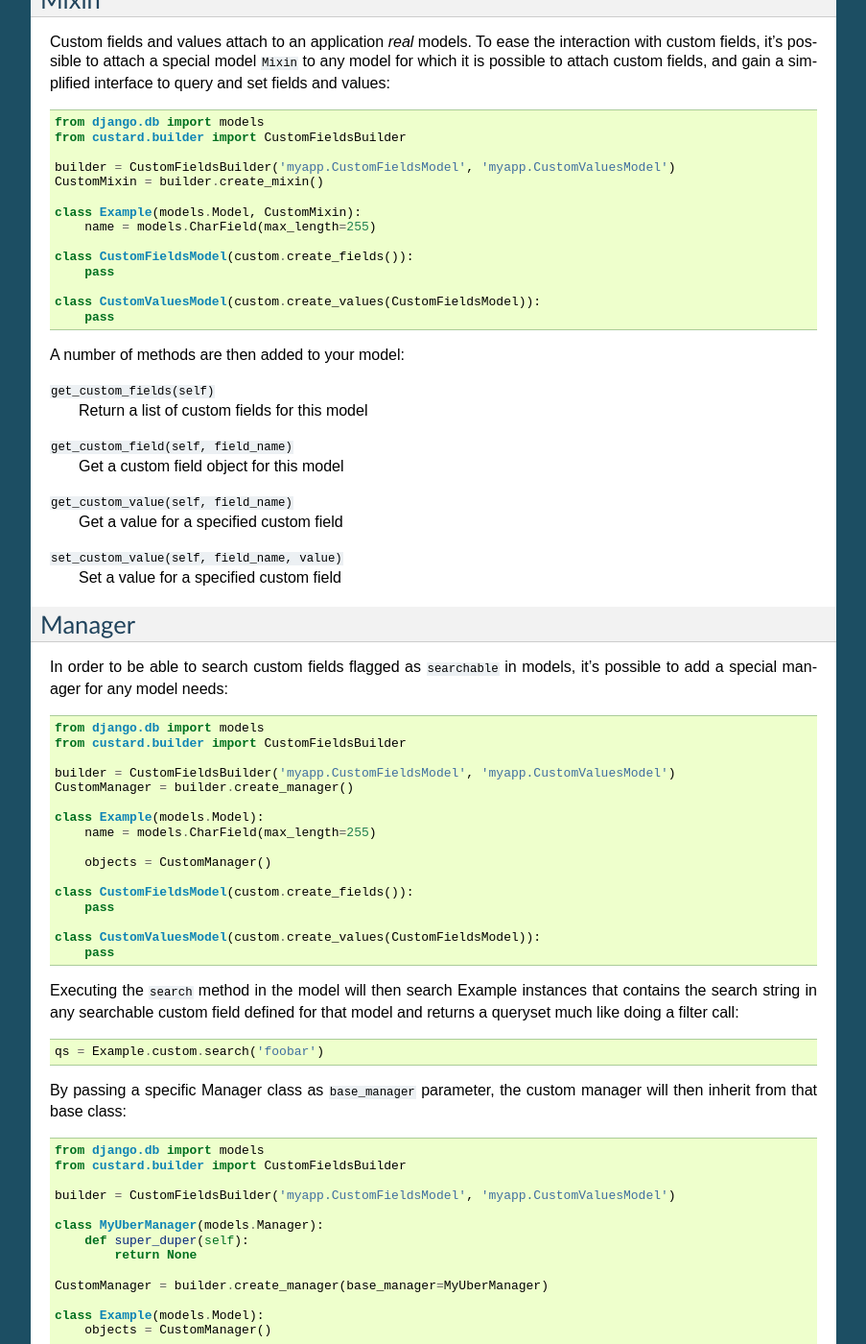
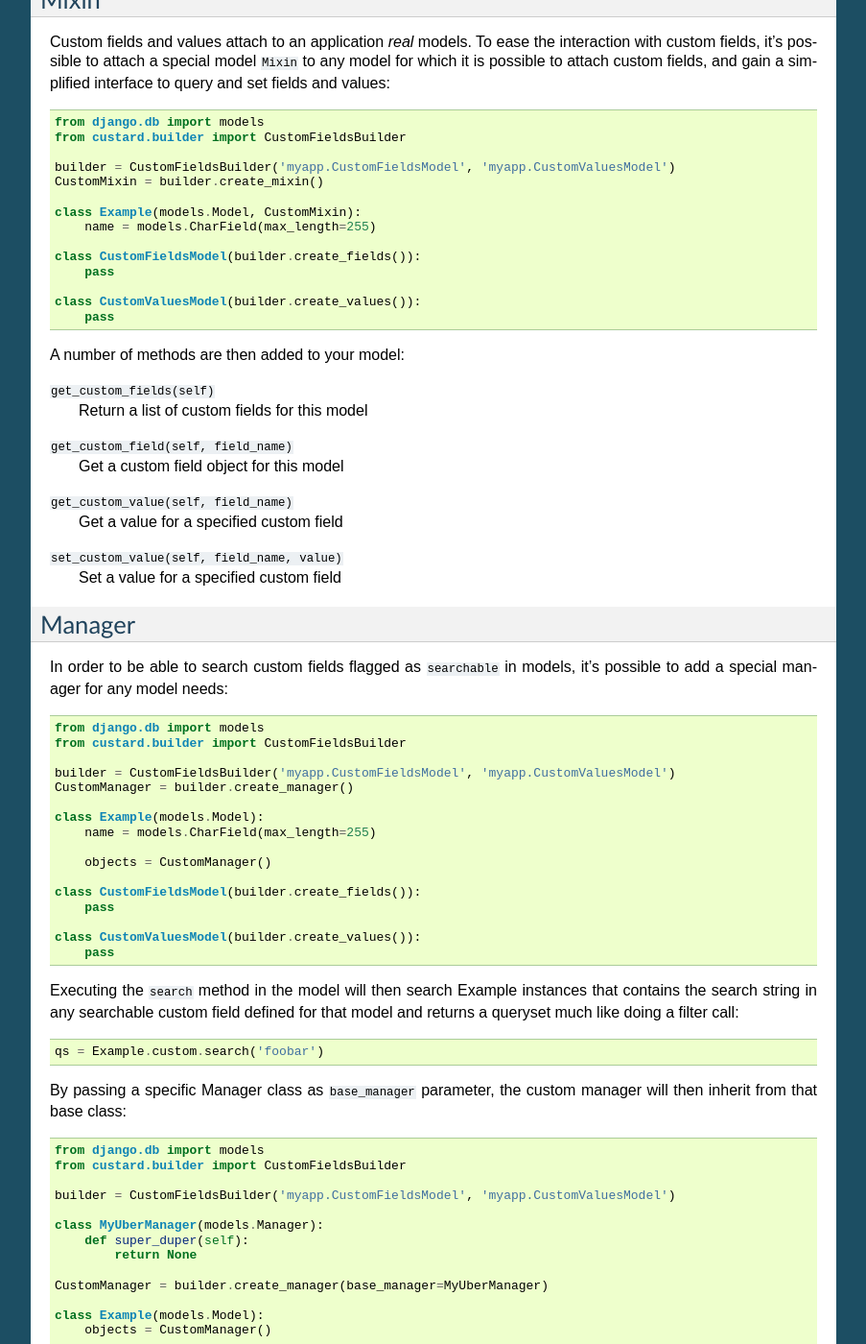
Before and after one commit to kunitoki/django-custard, a Sphinx documentation site: the page built from docs/models.rst, in a window 1280 px wide and 1400 px high, scrolled down 939 px. Shown: the whole window at 96% size, without its empty margins (198-1101 px from the left). Built offline with Sphinx 7.4.7, drawn with Linux system fonts in a browser that asks for light colours.

Commit message:
- fixed docs references

```diff
--- a/docs/models.rst
+++ b/docs/models.rst
@@ -70,10 +70,10 @@ interface to query and set fields and values::
   class Example(models.Model, CustomMixin):
       name = models.CharField(max_length=255)
 
-  class CustomFieldsModel(custom.create_fields()):
+  class CustomFieldsModel(builder.create_fields()):
       pass
 
-  class CustomValuesModel(custom.create_values(CustomFieldsModel)):
+  class CustomValuesModel(builder.create_values()):
       pass
 
 
@@ -109,10 +109,10 @@ it's possible to add a special manager for any model needs::
 
       objects = CustomManager()
 
-  class CustomFieldsModel(custom.create_fields()):
+  class CustomFieldsModel(builder.create_fields()):
       pass
 
-  class CustomValuesModel(custom.create_values(CustomFieldsModel)):
+  class CustomValuesModel(builder.create_values()):
       pass
 
 
```
